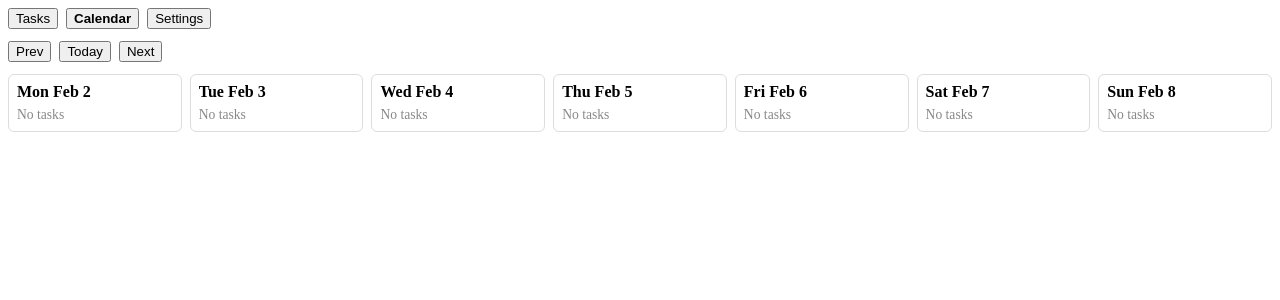
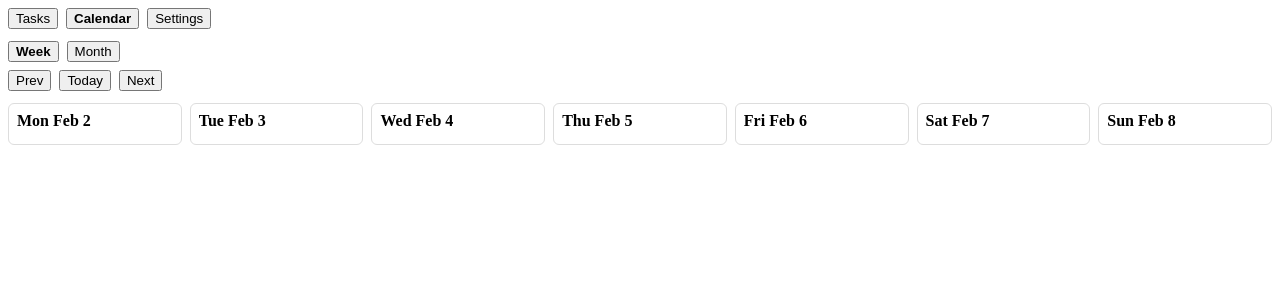
Before and after one commit to jlightheart24/task-, a React (Vite) app in the folder frontend/: page / in a window 1280 px wide. Both pictures are taken after a click on the button "Calendar". Shown: the top 300 px of the page. Built offline with nearby package versions, Linux system fonts and the light colour scheme.

Commit message:
feat: refine calendar view

```diff
--- a/frontend/src/App.tsx
+++ b/frontend/src/App.tsx
@@ -52,6 +52,8 @@ export function App() {
   const [priorityDraft, setPriorityDraft] = useState<string>("normal");
   const [dueDateDraft, setDueDateDraft] = useState<string>("");
   const [weekOffset, setWeekOffset] = useState<number>(0);
+  const [calendarView, setCalendarView] = useState<"week" | "month">("week");
+  const [monthOffset, setMonthOffset] = useState<number>(0);
 
   const getTaskSortValue = (task: Task) => {
     if (typeof task.order === "number" && task.order > 0) {
@@ -316,6 +318,40 @@ export function App() {
       next.setDate(start.getDate() + index);
       return next;
     });
+  })();
+
+  const startOfMonth = (date: Date) => {
+    const start = new Date(date.getFullYear(), date.getMonth(), 1);
+    start.setHours(0, 0, 0, 0);
+    return start;
+  };
+
+  const daysInMonth = (date: Date) =>
+    new Date(date.getFullYear(), date.getMonth() + 1, 0).getDate();
+
+  const monthGridDates = (() => {
+    const base = new Date();
+    base.setMonth(base.getMonth() + monthOffset);
+    const start = startOfMonth(base);
+    const offsetDay = start.getDay(); // 0 = Sun
+    const startOffset =
+      weekStartDay === "monday"
+        ? (offsetDay + 6) % 7
+        : offsetDay;
+    const firstCell = new Date(start);
+    firstCell.setDate(start.getDate() - startOffset);
+    const totalCells = 42; // 6 weeks
+    return Array.from({ length: totalCells }, (_, index) => {
+      const next = new Date(firstCell);
+      next.setDate(firstCell.getDate() + index);
+      return next;
+    });
+  })();
+
+  const monthBase = (() => {
+    const base = new Date();
+    base.setMonth(base.getMonth() + monthOffset);
+    return base;
   })();
 
   const tasksByDateKey = tasks.reduce<Record<string, Task[]>>((acc, task) => {
@@ -635,29 +671,80 @@ export function App() {
       ) : null}
       {activeTab === "calendar" ? (
         <div>
+          <div style={{ display: "flex", alignItems: "center", gap: "8px", marginBottom: "8px" }}>
+            <button
+              type="button"
+              onClick={() => setCalendarView("week")}
+              style={{ fontWeight: calendarView === "week" ? 600 : 400 }}
+            >
+              Week
+            </button>
+            <button
+              type="button"
+              onClick={() => setCalendarView("month")}
+              style={{ fontWeight: calendarView === "month" ? 600 : 400 }}
+            >
+              Month
+            </button>
+          </div>
           <div style={{ display: "flex", alignItems: "center", gap: "8px", marginBottom: "12px" }}>
-            <button type="button" onClick={() => setWeekOffset((prev) => prev - 1)}>
+            <button
+              type="button"
+              onClick={() =>
+                calendarView === "week"
+                  ? setWeekOffset((prev) => prev - 1)
+                  : setMonthOffset((prev) => prev - 1)
+              }
+            >
               Prev
             </button>
-            <button type="button" onClick={() => setWeekOffset(0)}>
+            <button
+              type="button"
+              onClick={() => {
+                if (calendarView === "week") {
+                  setWeekOffset(0);
+                } else {
+                  setMonthOffset(0);
+                }
+              }}
+            >
               Today
             </button>
-            <button type="button" onClick={() => setWeekOffset((prev) => prev + 1)}>
+            <button
+              type="button"
+              onClick={() =>
+                calendarView === "week"
+                  ? setWeekOffset((prev) => prev + 1)
+                  : setMonthOffset((prev) => prev + 1)
+              }
+            >
               Next
             </button>
           </div>
           <div style={{ display: "grid", gridTemplateColumns: "repeat(7, minmax(0, 1fr))", gap: "8px" }}>
-          {weekDates.map((date) => {
+          {(calendarView === "week" ? weekDates : monthGridDates).map((date) => {
             const dateKey = dateToKeyLocal(date);
             const dayTasks = tasksByDateKey[dateKey] || [];
+            const inMonth =
+              calendarView === "week" ||
+              (date.getMonth() === monthBase.getMonth() &&
+                date.getFullYear() === monthBase.getFullYear());
             return (
-              <div key={dateKey} style={{ border: "1px solid #ddd", borderRadius: "6px", padding: "8px" }}>
+              <div
+                key={`${calendarView}-${dateKey}`}
+                style={{
+                  border: "1px solid #ddd",
+                  borderRadius: "6px",
+                  padding: "8px",
+                  opacity: inMonth ? 1 : 0.5,
+                }}
+              >
                 <div style={{ fontWeight: 600, marginBottom: "6px" }}>
-                  {formatWeekdayShort(date)} {formatMonthDay(date)}
+                  {calendarView === "week"
+                    ? `${formatWeekdayShort(date)} ${formatMonthDay(date)}`
+                    : `${formatWeekdayShort(date)} ${date.getDate()}`}
                 </div>
-                {dayTasks.length === 0 ? (
-                  <div style={{ color: "#888", fontSize: "0.85rem" }}>No tasks</div>
-                ) : (
+                {dayTasks.length === 0 ? null : (
                   <ul>
                     {dayTasks
                       .sort((a, b) => getTaskSortValue(a) - getTaskSortValue(b))
```
Also changed, not shown: 1 other file (tests, documents, lock files or other folders).
